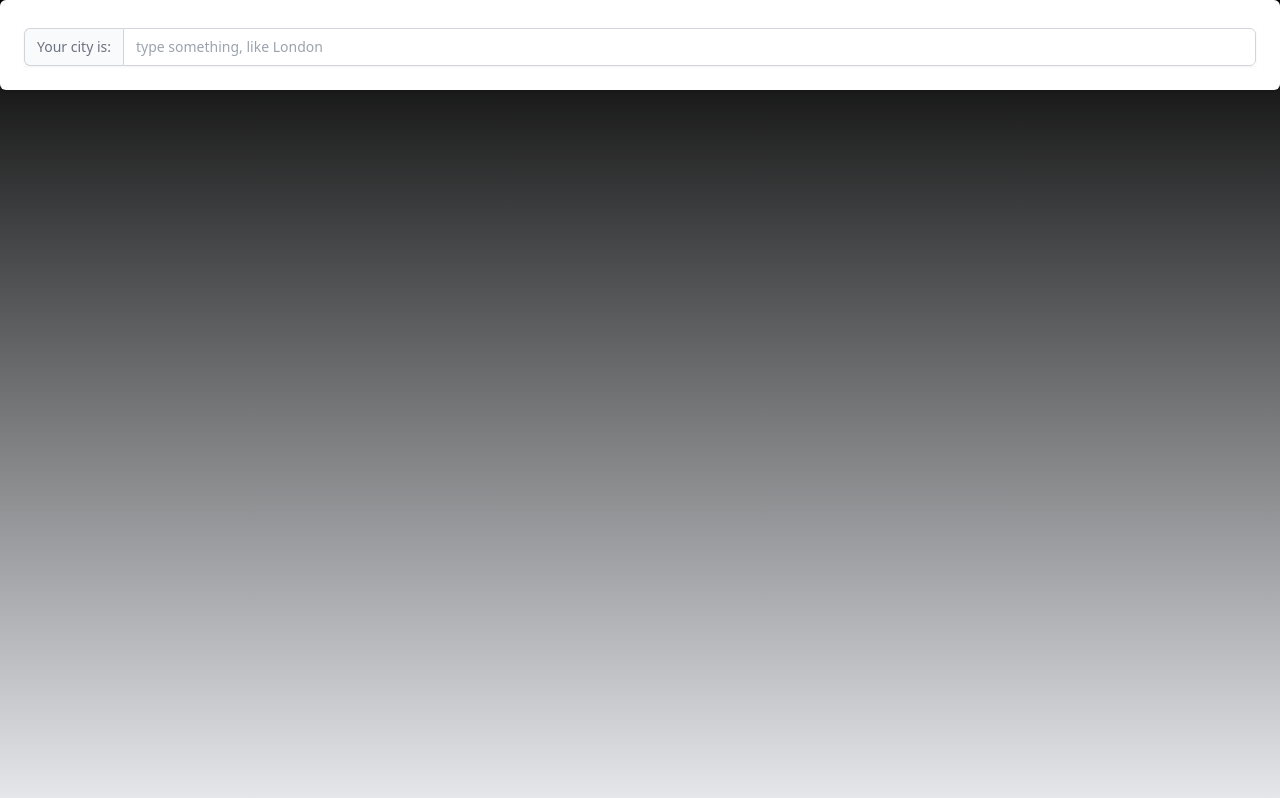
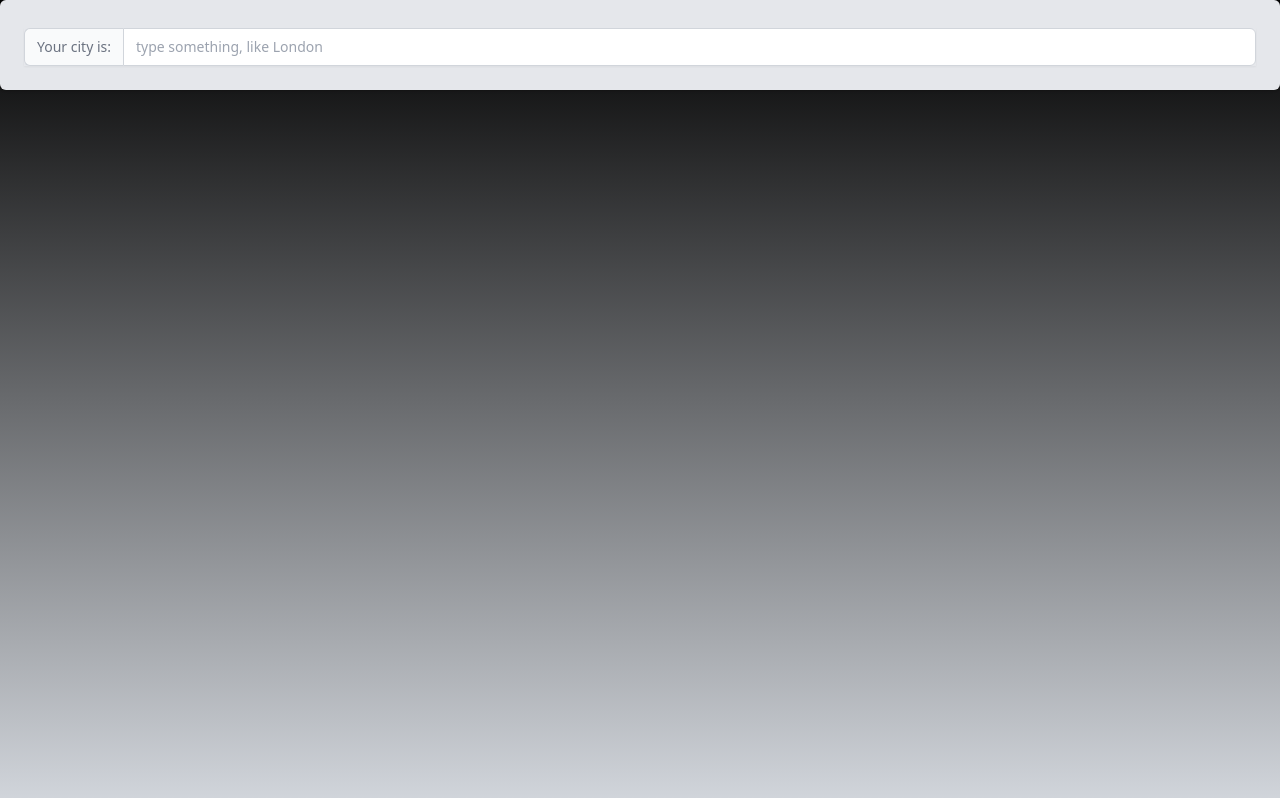
Before and after one commit to evhenious/weather-playground, a React (Create React App) app: page / in a window 1280 px wide. Built offline with nearby package versions, Linux system fonts and the light colour scheme; no server answers.

Commit message:
Colors tweaked

```diff
--- a/src/App.tsx
+++ b/src/App.tsx
@@ -23,7 +23,7 @@ function App() {
   );
 
   return (
-    <div className='bg-gradient-to-b from-black to-gray-200 min-h-screen'>
+    <div className='bg-gradient-to-b from-black to-gray-300 min-h-screen'>
       <CitySearch
         currentCity={currentCity}
         setCurrentCity={setAndSaveCurrentCity}
--- a/src/components/CitySearch.tsx
+++ b/src/components/CitySearch.tsx
@@ -62,8 +62,8 @@ const CitySearch: React.FC<Props> = ({ currentCity, setCurrentCity, cityNameReso
   const radiusLabel = !!cityList?.length ? 'rounded-tl-md' : 'rounded-l-md';
 
   return (
-    <div className='shadow sm:rounded-md sm:overflow-hidden bg-opacity-60'>
-      <div className='px-4 py-5 bg-white space-y-6 sm:p-6'>
+    <div className='shadow sm:rounded-md sm:overflow-hidden'>
+      <div className='px-4 py-5 bg-gray-200 space-y-6 sm:p-6'>
         <div className='block'>
           <div className='mt-1 flex shadow-sm'>
             <span
```
